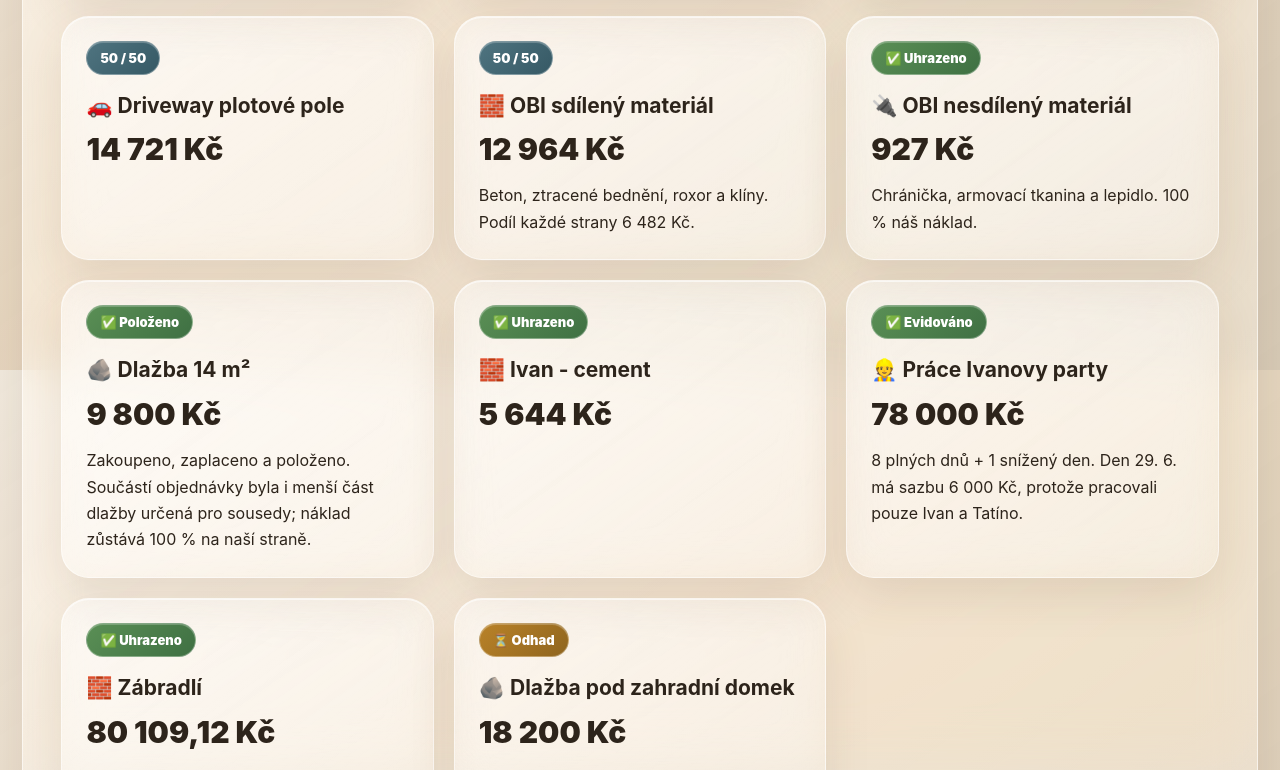
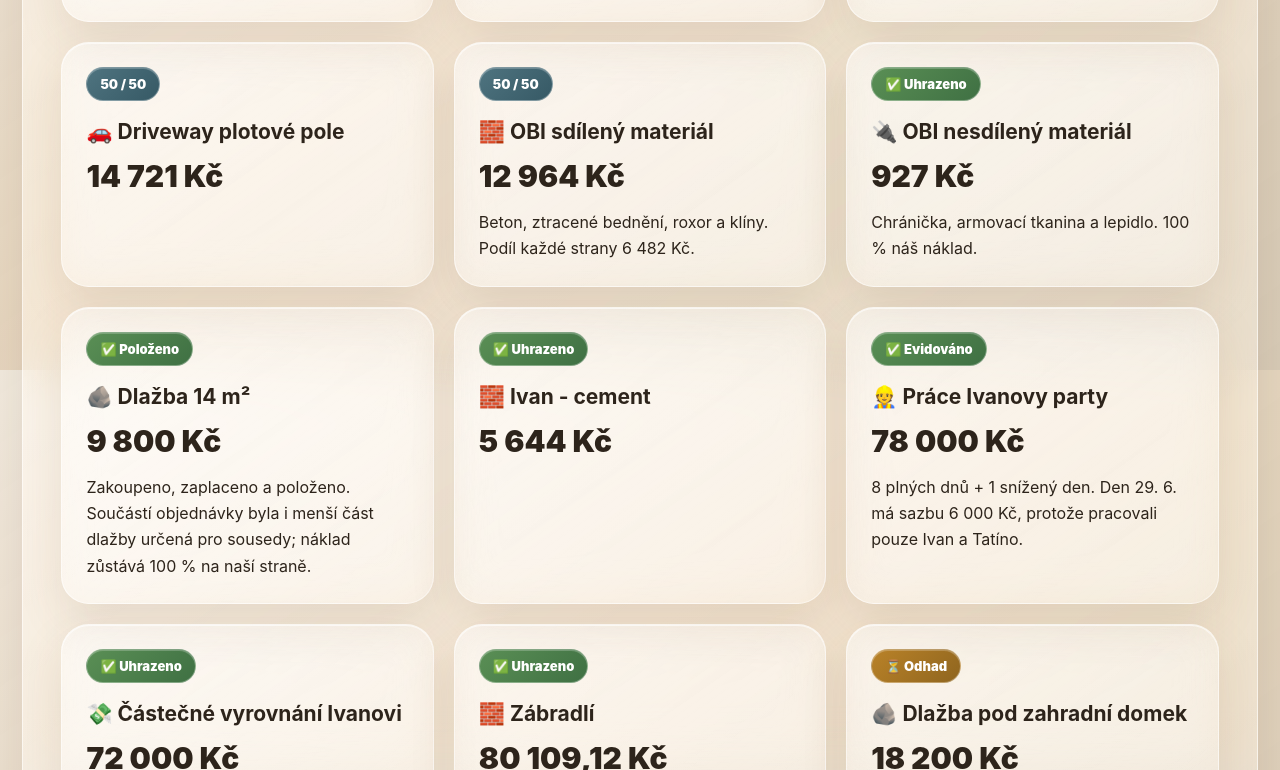
Before and after one commit to giorgio-alt/zahrada-2026, a website: page index.html in a window 1280 px wide. Shown: the part 2030-2800 px from the top of the page. Drawn offline with Linux system fonts and the light colour scheme.

Commit message:
Update Ivan settlement and planned projects

```diff
--- a/app.js
+++ b/app.js
@@ -95,6 +95,7 @@
       own: "🟩",
       shared: "🟦",
       mixed: "🟧",
+      payment: "💸",
       off: "⬜",
     }[type || "off"];
   }
@@ -104,6 +105,7 @@
       own: "good",
       shared: "split",
       mixed: "wait",
+      payment: "good",
       off: "",
     }[type || "off"];
   }
--- a/data.js
+++ b/data.js
@@ -1,7 +1,7 @@
 window.ZAHRADA_DASHBOARD = {
   title: "Zahradní projekt - master dashboard",
   intro:
-    "Konsolidovaná verze s kompletním výpočtem práce, deníkem 23.-29. 6., vyúčtováním se sousedy a aktuálními novinkami.",
+    "Konsolidovaná verze s kompletním výpočtem práce, deníkem 23.-30. 6., vyúčtováním se sousedy a aktuálními novinkami.",
   nav: [
     ["overview", "🏡 Přehled"],
     ["docs", "🔗 Dokumenty"],
@@ -38,7 +38,7 @@ window.ZAHRADA_DASHBOARD = {
       badge: "✅ 8 + 1 dnů",
       tone: "good",
       title: "👷 Práce Ivanovy party",
-      body: "Celkem 8 plných pracovních dnů x 9 000 Kč + 1 snížený den x 6 000 Kč = 78 000 Kč.",
+      body: "Celkem 8 plných pracovních dnů x 9 000 Kč + 1 snížený den x 6 000 Kč = 78 000 Kč. Dne 30. 6. vyplaceno Ivanovi 72 000 Kč, zbývá doplatit 6 000 Kč.",
     },
   ],
   documents: [
@@ -93,8 +93,11 @@ window.ZAHRADA_DASHBOARD = {
       ["✅ Položeno", "good", "🪨 Dlažba 14 m²", "9 800 Kč", "Zakoupeno, zaplaceno a položeno. Součástí objednávky byla i menší část dlažby určená pro sousedy; náklad zůstává 100 % na naší straně."],
       ["✅ Uhrazeno", "good", "🧱 Ivan - cement", "5 644 Kč"],
       ["✅ Evidováno", "good", "👷 Práce Ivanovy party", "78 000 Kč", "8 plných dnů + 1 snížený den. Den 29. 6. má sazbu 6 000 Kč, protože pracovali pouze Ivan a Tatíno."],
+      ["✅ Uhrazeno", "good", "💸 Částečné vyrovnání Ivanovi", "72 000 Kč", "Vyplaceno 30. 6. 2026 proti evidované práci Ivanovy party. Zbývá doplatit 6 000 Kč."],
       ["✅ Uhrazeno", "good", "🧱 Zábradlí", "80 109,12 Kč"],
       ["⏳ Odhad", "wait", "🪨 Dlažba pod zahradní domek", "18 200 Kč", "Plánovaná dlažba cca 26 m² pro budoucí zahradní domek."],
+      ["⏳ Plánováno", "wait", "🪞 Zrcadla", "⏳ doplnit", "Výšku zrcadel musí odsouhlasit Lucie."],
+      ["⏳ Plánováno", "wait", "🧱 Tapety", "⏳ doplnit"],
     ],
     rows: [
       ["Pergola", "207 000 Kč", "✅ schváleno"],
@@ -105,13 +108,18 @@ window.ZAHRADA_DASHBOARD = {
       ["OBI nesdílený materiál", "927 Kč", "✅ uhrazeno námi, mimo vyúčtování s Loffelmanovými"],
       ["Dlažba 14 m²", "9 800 Kč", "✅ zakoupeno, zaplaceno a položeno; menší část objednávky byla určena pro sousedy, náklad zůstává náš"],
       ["Ivan - cement a materiál", "5 644 Kč", "✅ uhrazeno 20. 6."],
-      ["Práce Ivanovy party", "78 000 Kč", "✅ 8 plných dnů + 1 snížený den"],
+      ["Práce Ivanovy party", "78 000 Kč", "✅ 8 plných dnů + 1 snížený den; částečně uhrazeno 72 000 Kč dne 30. 6."],
+      ["Částečné vyrovnání Ivanovi", "72 000 Kč", "✅ uhrazeno 30. 6. 2026, platba proti závazku práce"],
       ["Zábradlí", "80 109,12 Kč", "✅ dokončeno, namontováno a uhrazeno - 100 % náš náklad"],
       ["Dlažba pod zahradní domek cca 26 m²", "18 200 Kč", "⏳ odhad"],
+      ["Zrcadla", "⏳ doplnit", "Plánováno"],
+      ["Tapety", "⏳ doplnit", "Plánováno"],
     ],
     totals: [
-      ["Součet včetně práce a odhadu", "496 340,10 Kč"],
+      ["Nákladový součet včetně práce a odhadu", "496 340,10 Kč"],
       ["Potvrzené / objednané bez odhadu dlažby", "478 140,10 Kč"],
+      ["Z vyúčtované práce uhrazeno Ivanovi", "72 000 Kč"],
+      ["Zbývá doplatit Ivanovi", "6 000 Kč"],
     ],
   },
   workCosts: {
@@ -146,6 +154,7 @@ window.ZAHRADA_DASHBOARD = {
       ["🟩", "Náš projekt"],
       ["🟦", "Společný projekt"],
       ["🟧", "Kombinovaný den"],
+      ["💸", "Platba / vyrovnání"],
       ["⬜", "Nepracovalo se"],
     ],
     days: [
@@ -305,7 +314,6 @@ window.ZAHRADA_DASHBOARD = {
       {
         day: 29,
         type: "mixed",
-        selected: true,
         title: "Nátěr perlinky na zídku",
         short: "Perlinka",
         tooltip: "29.6. Perlinka / 2 pracovníci / 6 000 Kč",
@@ -318,7 +326,22 @@ window.ZAHRADA_DASHBOARD = {
           notes: "Dělal se nátěr perlinky na zídku. Pracovali pouze Ivan a Tatíno, proto snížená sazba dne 6 000 Kč. 20 % času bylo na společném projektu a 80 % na našem samostatném projektu.",
         },
       },
-      { day: 30, type: "off", title: "Nepracovalo se" },
+      {
+        day: 30,
+        type: "payment",
+        selected: true,
+        title: "Částečné vyrovnání s Ivanem",
+        short: "Vyrovnání",
+        tooltip: "30.6. Částečné vyrovnání s Ivanem / vyplaceno 72 000 Kč",
+        detail: {
+          date: "30. 6. 2026",
+          workers: [],
+          done: ["Proběhlo částečné finanční vyrovnání s Ivanem", "Vyplaceno 72 000 Kč"],
+          finance: { total: 72000, ourCost: 72000 },
+          projects: ["👷 Práce Ivanovy party"],
+          notes: "Platba je vedena proti už evidované práci Ivanovy party v celkové hodnotě 78 000 Kč. Historie práce zůstává zachovaná, po částečném vyrovnání zbývá doplatit 6 000 Kč.",
+        },
+      },
     ],
   },
   settlement: {
@@ -361,6 +384,8 @@ window.ZAHRADA_DASHBOARD = {
     ["⚡ Elektro", "Kornhauser bez kolize, 380 V v rozvaděči, řešit s tátou zachování 11 kW nabíjení."],
     ["🏊 Bazén", "Čeká budget a finální plán."],
     ["🧱 Zábradlí", ["✅ Realizace dokončena", "✅ Namontováno", "✅ Uhrazeno", "✅ Projekt uzavřen", "🔒 100 % soukromý náklad, mimo sdílené vyúčtování"], "Dokončeno", "good"],
+    ["🪞 Zrcadla", ["⏳ Doplnit cenu", "⏳ Schválit výšku umístění", "⏳ Montáž", "Poznámka: výšku zrcadel musí odsouhlasit Lucie."], "Čeká realizace", "wait"],
+    ["🧱 Tapety", ["⏳ Doplnit cenu", "⏳ Instalace"], "Čeká realizace", "wait"],
   ],
   plan: [
     {
@@ -411,6 +436,21 @@ window.ZAHRADA_DASHBOARD = {
         ["domek-dlazba-termin", "Doplnit termín realizace dlažby pod zahradní domek", false],
       ],
     },
+    {
+      title: "🪞 Zrcadla",
+      items: [
+        ["zrcadla-cena", "Doplnit cenu", false],
+        ["zrcadla-vyska-lucie", "Schválit výšku umístění s Lucií", false],
+        ["zrcadla-montaz", "Montáž", false],
+      ],
+    },
+    {
+      title: "🧱 Tapety",
+      items: [
+        ["tapety-cena", "Doplnit cenu", false],
+        ["tapety-instalace", "Instalace", false],
+      ],
+    },
   ],
   electricity: [
     ["✅ Uzavřeno", "good", "Hlavní kabel", "Kornhauser kontaktován. Kabel vede u souseda a není v kolizi."],
@@ -423,7 +463,10 @@ window.ZAHRADA_DASHBOARD = {
     ["✅ Hotovo", "good", "26. 6. 2026", "Jižní plot dokončen bez podhrabovek, WPC desky nahozeny"],
     ["✅ Hotovo", "good", "28. 6. 2026", "Zábradlí dokončeno, namontováno a vyfakturováno"],
     ["✅ Hotovo", "good", "29. 6. 2026", "Nátěr perlinky na zídku, snížený pracovní den 6 000 Kč"],
+    ["✅ Uhrazeno", "good", "30. 6. 2026", "💸 Částečné vyrovnání s Ivanem - vyplaceno 72 000 Kč"],
     ["⏳ Plánováno", "wait", "Doplnit", "Dlažba pod zahradní domek cca 26 m²"],
+    ["⏳ Čeká", "wait", "Doplnit", "Zrcadla - cena, výška odsouhlasená Lucií a montáž"],
+    ["⏳ Čeká", "wait", "Doplnit", "Tapety - cena a instalace"],
     ["⏳ Čeká", "wait", "Doplnit", "Omítka zahradního přepažení"],
     ["⏳ Čeká", "wait", "Doplnit", "Pergola - termín realizace"],
     ["⚠️ Řešit", "risk", "Doplnit", "Elektro bez ztráty 11 kW nabíjení"],
@@ -436,5 +479,7 @@ window.ZAHRADA_DASHBOARD = {
     "Kluci: spočítat dlažbu a práci pro sousedy.",
     "Doúčtovat fasádu, spojovací materiál a případnou navazující práci k zahradnímu přepažení.",
     "Dokončit omítku zahradního přepažení - Mistral silikon 1,5H TB.",
+    "Zrcadla: doplnit cenu a nechat Lucií odsouhlasit výšku umístění.",
+    "Tapety: doplnit cenu a termín instalace.",
   ],
 };
--- a/styles.css
+++ b/styles.css
@@ -542,6 +542,10 @@ tr:last-child td {
   background: linear-gradient(145deg, var(--orange), transparent 66%);
 }
 
+.calendar-day.type-payment::before {
+  background: linear-gradient(145deg, var(--brown), transparent 66%);
+}
+
 .calendar-day.type-off {
   color: rgba(45, 36, 27, 0.62);
 }
```
Also changed, not shown: records/payments.json (+20 -2 lines), dist/cloudflare/app.js, dist/cloudflare/data.js, dist/cloudflare/records/payments.json, dist/cloudflare/styles.css, dist/zahradni-dashboard-standalone.html, 1 other file.
